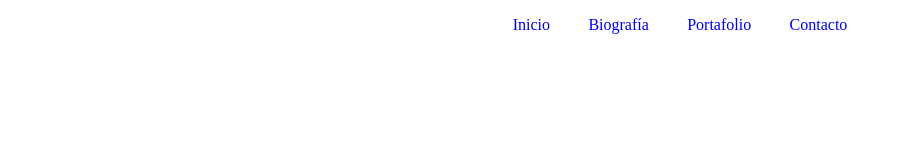
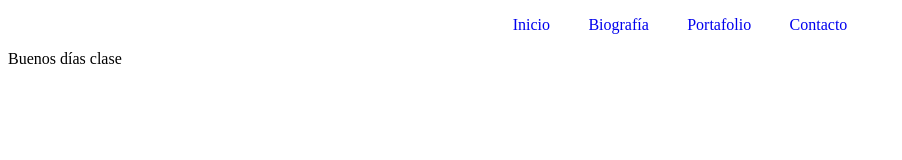
Before and after one commit to Yelose/html-ejercicio-compartido, a plain HTML site: page html/index.html in a window 1280 px wide. Shown: the top 160 px of the page, without its empty margins (0-902 px from the left). Drawn offline with Linux system fonts and the light colour scheme; files that its build step writes are made by us from their sources; files whose address does not match are found by name.

Commit message:
prueba conflicto

```diff
--- a/html/index.html
+++ b/html/index.html
@@ -25,7 +25,10 @@
         </ul>
       </nav>
     </header>
-    <main></main>
+    <main>
+
+      <p> Buenos días clase</p>
+    </main>
     <footer></footer>
   </body>
 </html>
```
